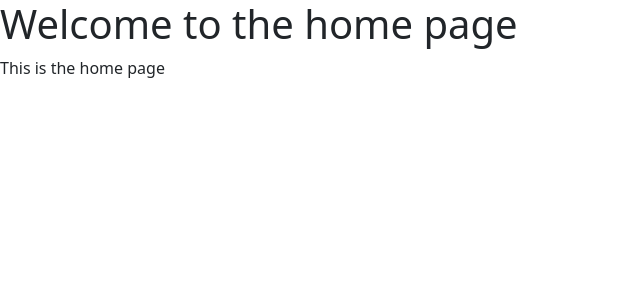
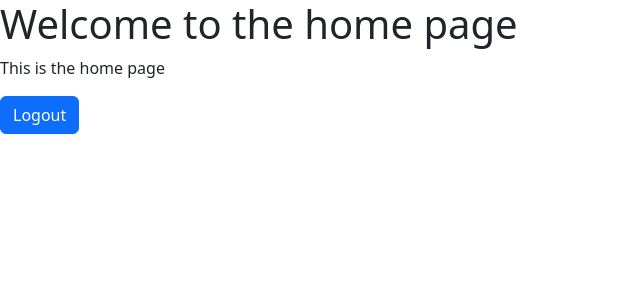
Before and after one commit to ksuwa55/assestManagement, a React (Create React App) app in the folder frontend/: page / in a window 1280 px wide. Shown: the top 300 px of the page, without its empty margins (0-640 px from the left). Built offline with nearby package versions, Linux system fonts and the light colour scheme; sample sign-in values are in the browser's storage.

Commit message:
add login button

```diff
--- a/frontend/src/pages/home.js
+++ b/frontend/src/pages/home.js
@@ -1,11 +1,29 @@
 import React from 'react';
+import { useNavigate } from 'react-router-dom';
+
 
 const Home = () => {
+
+    const navigate = useNavigate();
+
+    const handleLogout = () =>{
+        // Remove  the auth flag from localstrage
+        localStorage.removeItem('authenticated');
+
+        // Navigate to the login page
+        navigate('/login');
+
+    }
+
     return (
         <div>
             <h1>Welcome to the home page</h1>
             <p>This is the home page</p>
+            <button type="submit" className="btn btn-primary btn-block" onClick={handleLogout}>
+                      Logout
+            </button>
         </div>
+
     )
 }
 
--- a/frontend/src/pages/login.js
+++ b/frontend/src/pages/login.js
@@ -29,7 +29,7 @@ const  LoginForm = () => {
             // Check if login was successful
             if(response.data) {
               // Set authentification flag in localStrage
-              localStorage.setItem('authentificated', 'true');
+              localStorage.setItem('authenticated', 'true');
 
               // Redirect to the home page
               navigate('/');
```
